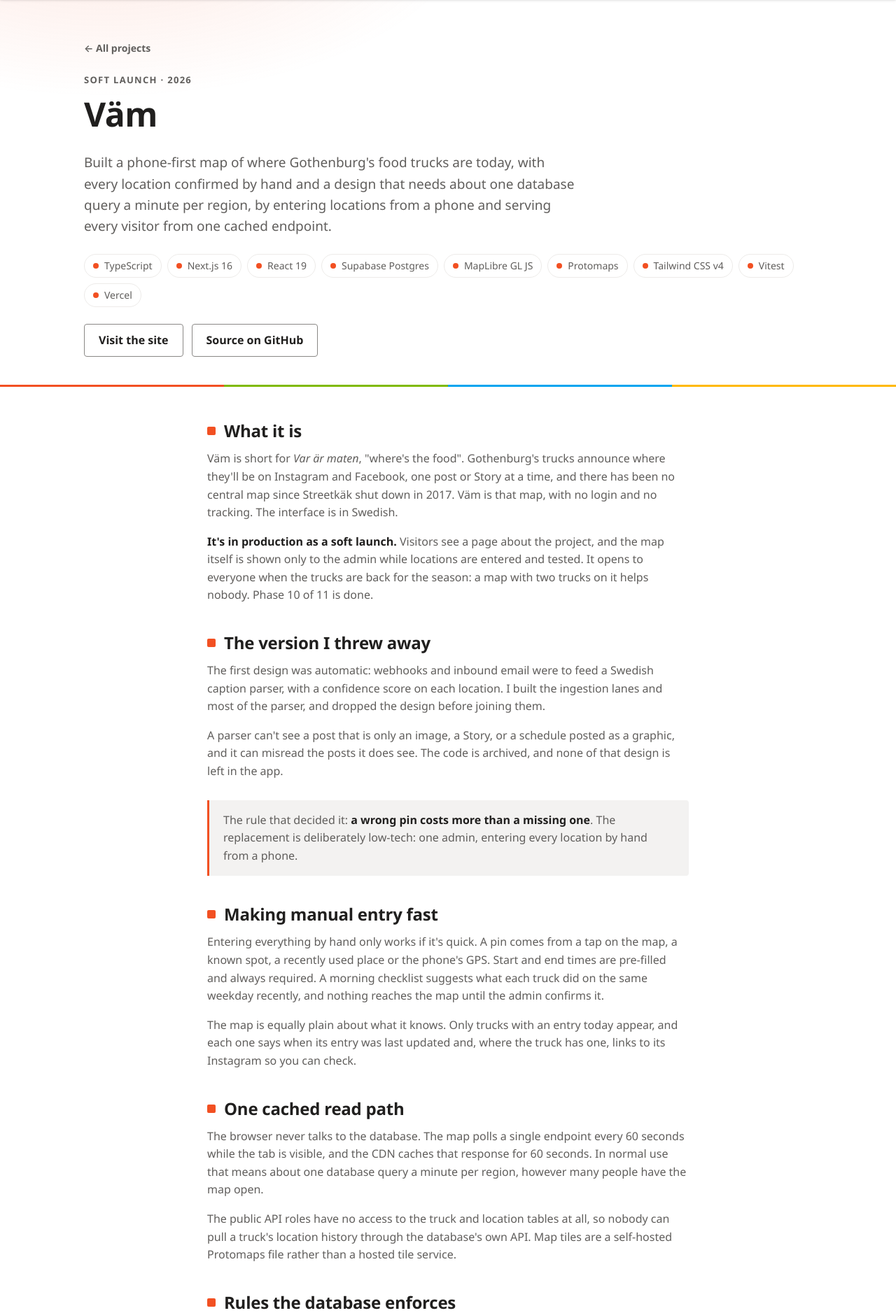
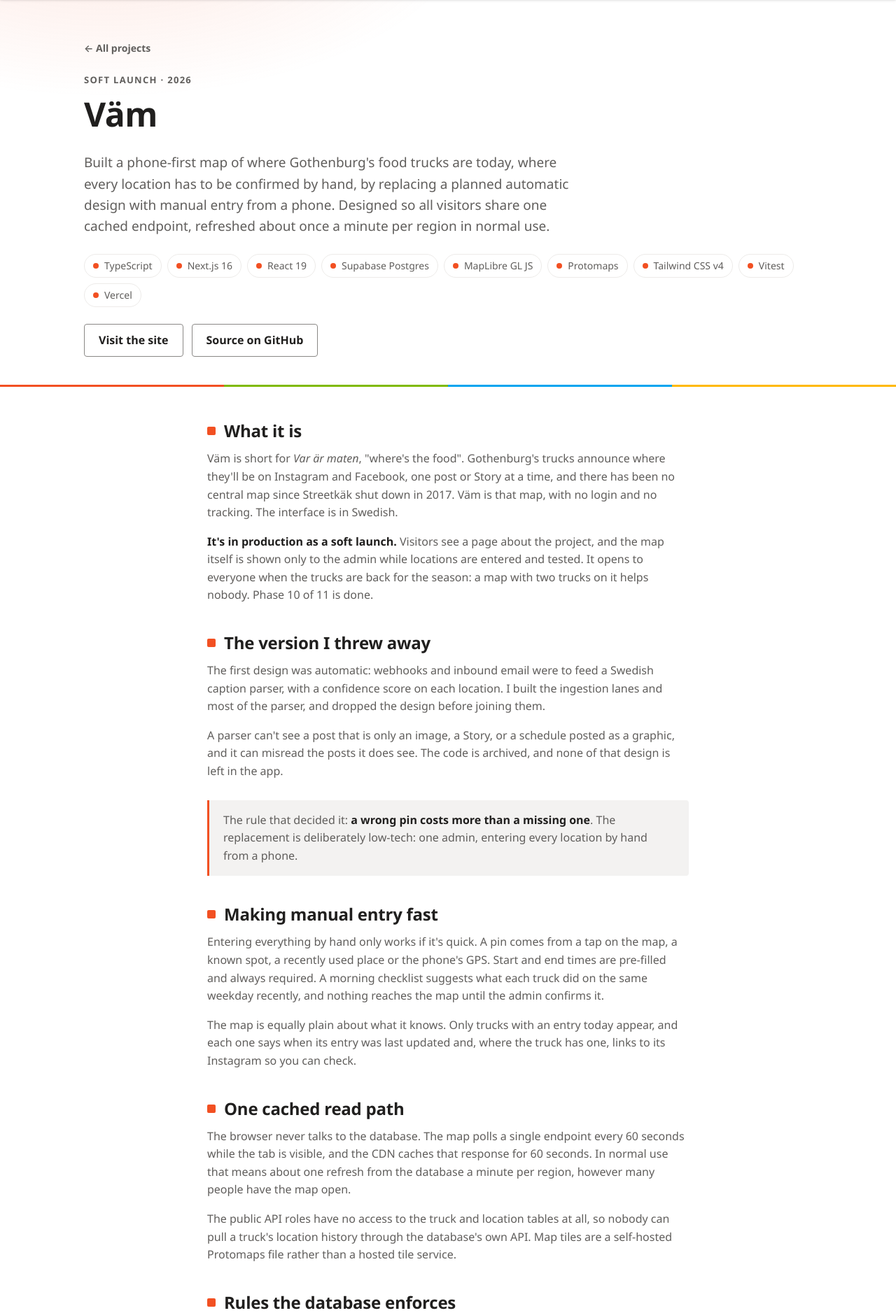
Before and after one commit to Ollie1994/portfolio, an ASP.NET Core app: page /projects/vam in a window 1280 px wide. Shown: the part 67-1944 px from the top of the page at 70% size. Run offline with ASP.NET Core 8, Linux system fonts and the light colour scheme; data that the repository does not hold is empty; style sheets or scripts are compiled from the project's sources; some libraries are stand-ins or nearby versions.

Commit message:
Correct summary claims the code does not support
Review against the linked repositories: Väm's refresh runs two queries, not
one (the page body said the same), and it is not serving visitors yet. The
quiz does not guarantee isolation, since a player never leaves a previous room.
Application Insights stops logging rather than pausing the service.

The portfolio text keeps the hostile-input and quality points, and the quiz
text says what was learned.

Refs #33

Co-Authored-By: Claude Opus 5.5 <noreply@anthropic.com>

```diff
--- a/src/Portfolio.Client/Pages/Home.razor
+++ b/src/Portfolio.Client/Pages/Home.razor
@@ -70,7 +70,7 @@
                          Kicker="Soft launch · 2026"
                          AccentClass="accent-red"
                          Href="/projects/vam"
-                         Summary="Built a map of where Gothenburg's food trucks are today, with every location confirmed by hand, by dropping an automatic parser for an entry flow one admin runs from a phone."
+                         Summary="Built a map of where Gothenburg's food trucks are today, where every location has to be confirmed by hand, after dropping an automatic design because a wrong pin costs more than a missing one."
                          Tech="@(new[] { "TypeScript", "Next.js", "Postgres", "MapLibre" })" />
 
             <ProjectCard Title="Database seeding system"
@@ -84,14 +84,14 @@
                          Kicker="Live · 2026"
                          AccentClass="accent-blue"
                          Href="/projects/portfolio"
-                         Summary="Runs a public site and API at $0 hosting, with limits that pause service instead of sending a bill, by building serverless on Azure's free tiers."
+                         Summary="Built and run a public site and API at $0 hosting, on limits that degrade rather than bill, with an API that treats every request as hostile and quality rules enforced by the build."
                          Tech="@(new[] { "C#", ".NET 8", "Blazor", "Azure" })" />
 
             <ProjectCard Title="Real-time quiz app"
                          Kicker="Learning project · 2025"
                          AccentClass="accent-yellow"
                          Href="/projects/quiz"
-                         Summary="Ran several Kahoot-style games at once without them leaking into each other, on AWS EC2 as a demo, by giving each game its own WebSocket room."
+                         Summary="Built a multiplayer quiz where a host and players share a live game, ran several at once on AWS EC2 as a demo, and learned WebSocket rooms, Next.js and deployment by doing it."
                          Tech="@(new[] { "JavaScript", "Socket.IO", "Next.js", "AWS" })" />
 
             <ProjectCard Title="ApplicationTracker"
--- a/src/Portfolio.Client/Pages/Projects/PortfolioProject.razor
+++ b/src/Portfolio.Client/Pages/Projects/PortfolioProject.razor
@@ -3,7 +3,7 @@
 <ProjectPage Title="This portfolio site"
              Kicker="Live · 2026"
              AccentClass="accent-blue"
-             Summary="Runs a public site and API at $0 hosting, with limits that pause service instead of sending a bill, by building serverless on Azure's free tiers: Blazor WebAssembly in the browser, Azure Functions behind it, and every merge tested before it deploys."
+             Summary="Built and run a public site and API at $0 hosting, on limits that degrade rather than bill, by going serverless on Azure's free tiers: Blazor WebAssembly in the browser, an Azure Functions API that treats every request as hostile, and quality rules enforced by the build."
              Tech="@(new[] { "C#", ".NET 8", "Blazor WebAssembly", "Azure Functions", "Azure Static Web Apps", "GitHub Actions", "xUnit", "Application Insights" })"
              Links="@(new[] { new ProjectPage.ProjectLink("Source on GitHub", "https://github.com/Ollie1994/portfolio") })">
 
--- a/src/Portfolio.Client/Pages/Projects/VamProject.razor
+++ b/src/Portfolio.Client/Pages/Projects/VamProject.razor
@@ -3,7 +3,7 @@
 <ProjectPage Title="Väm"
              Kicker="Soft launch · 2026"
              AccentClass="accent-red"
-             Summary="Built a phone-first map of where Gothenburg's food trucks are today, with every location confirmed by hand and a design that needs about one database query a minute per region, by entering locations from a phone and serving every visitor from one cached endpoint."
+             Summary="Built a phone-first map of where Gothenburg's food trucks are today, where every location has to be confirmed by hand, by replacing a planned automatic design with manual entry from a phone. Designed so all visitors share one cached endpoint, refreshed about once a minute per region in normal use."
              Tech="@(new[] { "TypeScript", "Next.js 16", "React 19", "Supabase Postgres", "MapLibre GL JS", "Protomaps", "Tailwind CSS v4", "Vitest", "Vercel" })"
              Links="@(new[] { new ProjectPage.ProjectLink("Visit the site", "https://vararmaten.vercel.app"), new ProjectPage.ProjectLink("Source on GitHub", "https://github.com/Ollie1994/whereisfood") })">
 
@@ -66,8 +66,9 @@
     <p>
         The browser never talks to the database. The map polls a single endpoint every 60
         seconds while the tab is visible, and the CDN caches that response for 60 seconds.
-        In normal use that means about one database query a minute per region, however
-        many people have the map open.
+        In normal use that means
+        about one refresh from the database a minute per region, however many people have
+        the map open.
     </p>
 
     <p>
```
